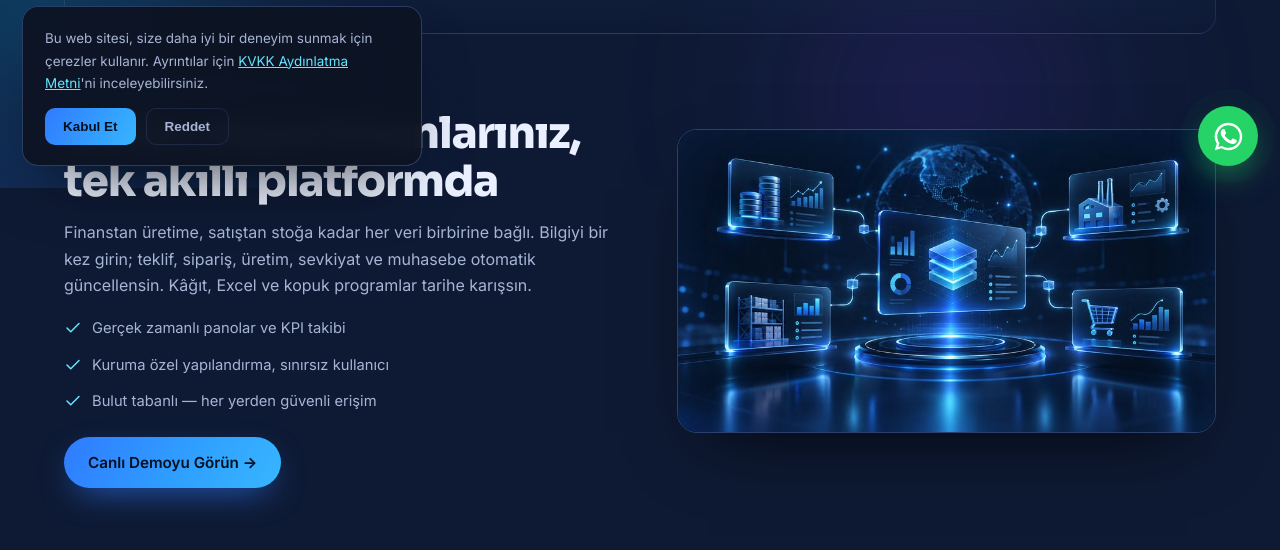
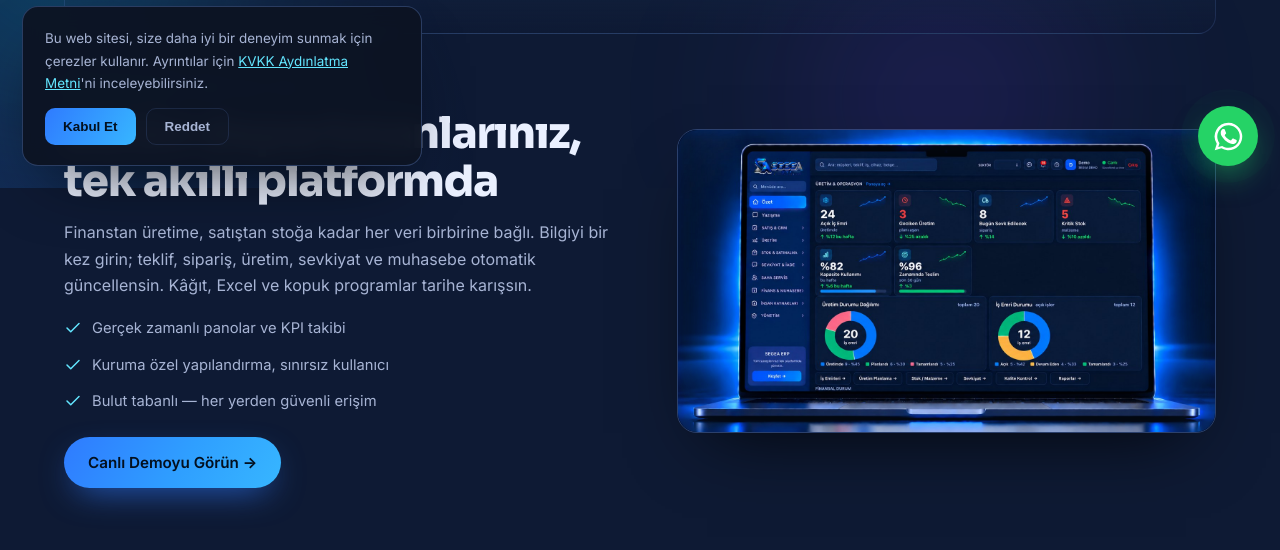
Before and after one commit to serkannkaya88/SEGE, a plain HTML site: page erp.html in a window 1280 px wide. Shown: the part 612-1162 px from the top of the page. Drawn offline with Linux system fonts and the light colour scheme.

Commit message:
Add files via upload

```diff
--- a/erp.html
+++ b/erp.html
@@ -6,7 +6,7 @@
 <link rel="icon" href="favicon.png">
 <title>ERP Çözümleri — SEGE Technologies</title>
 <meta name="description" content="Satış ve siparişten CRM'e, üretimden finansa 14+ entegre modül. Her sektöre uygun, kuruma özel ERP çözümleri. Ücretsiz demo isteyin.">
-<meta name="theme-color" content="#0b1220">
+<meta name="theme-color" content="#0e1a34">
 <link rel="canonical" href="https://www.segetechnology.com/erp.html">
 <meta property="og:type" content="website">
 <meta property="og:site_name" content="SEGE Technologies">
@@ -71,7 +71,7 @@
         </ul>
         <a href="iletisim.html" class="btn">Canlı Demoyu Görün →</a>
       </div>
-      <div class="reveal showcase-img"><img src="svc-erp.jpg" alt="SEGE ERP kontrol panosu" loading="lazy"></div>
+      <div class="reveal showcase-img"><img src="erp-panel.jpg" alt="SEGEA ERP üretim yönetim panosu" loading="lazy"></div>
     </div>
   </div></section>
 
```
Also changed, not shown: erp-panel.jpg (added).
